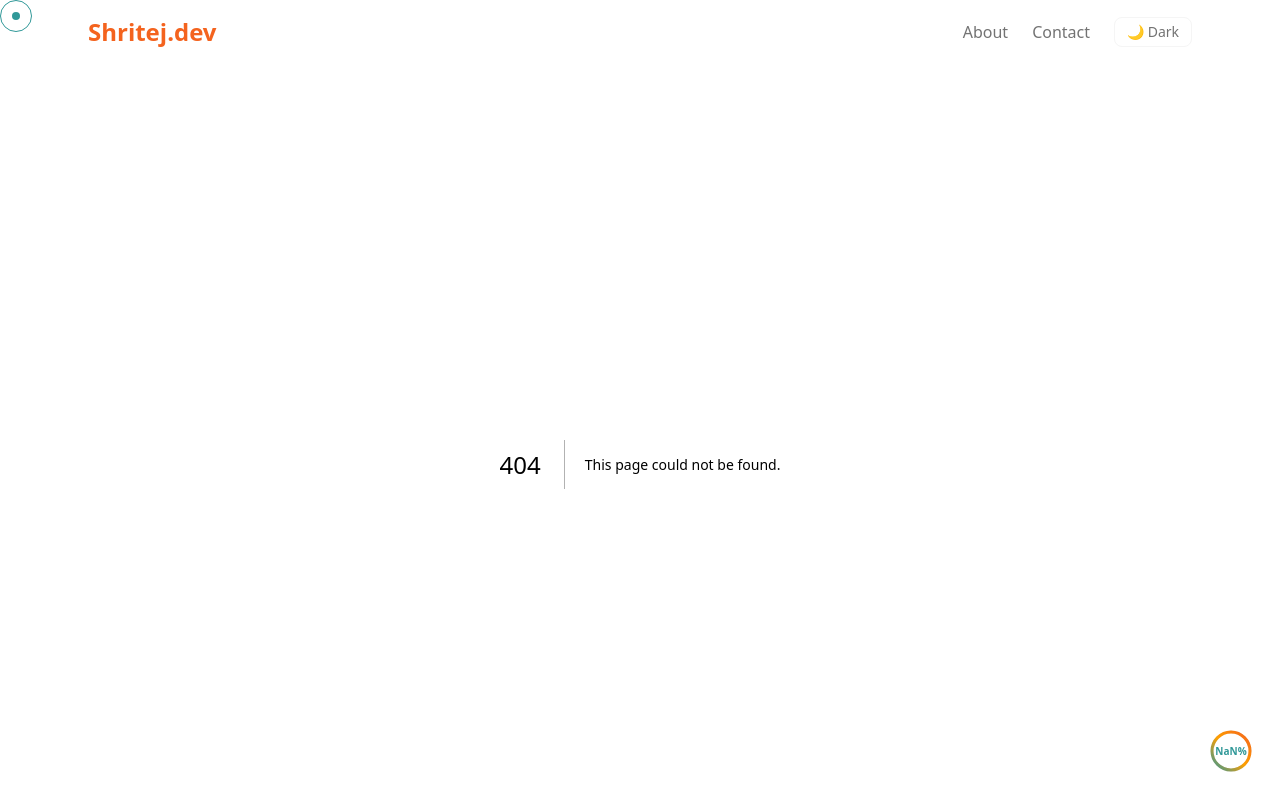
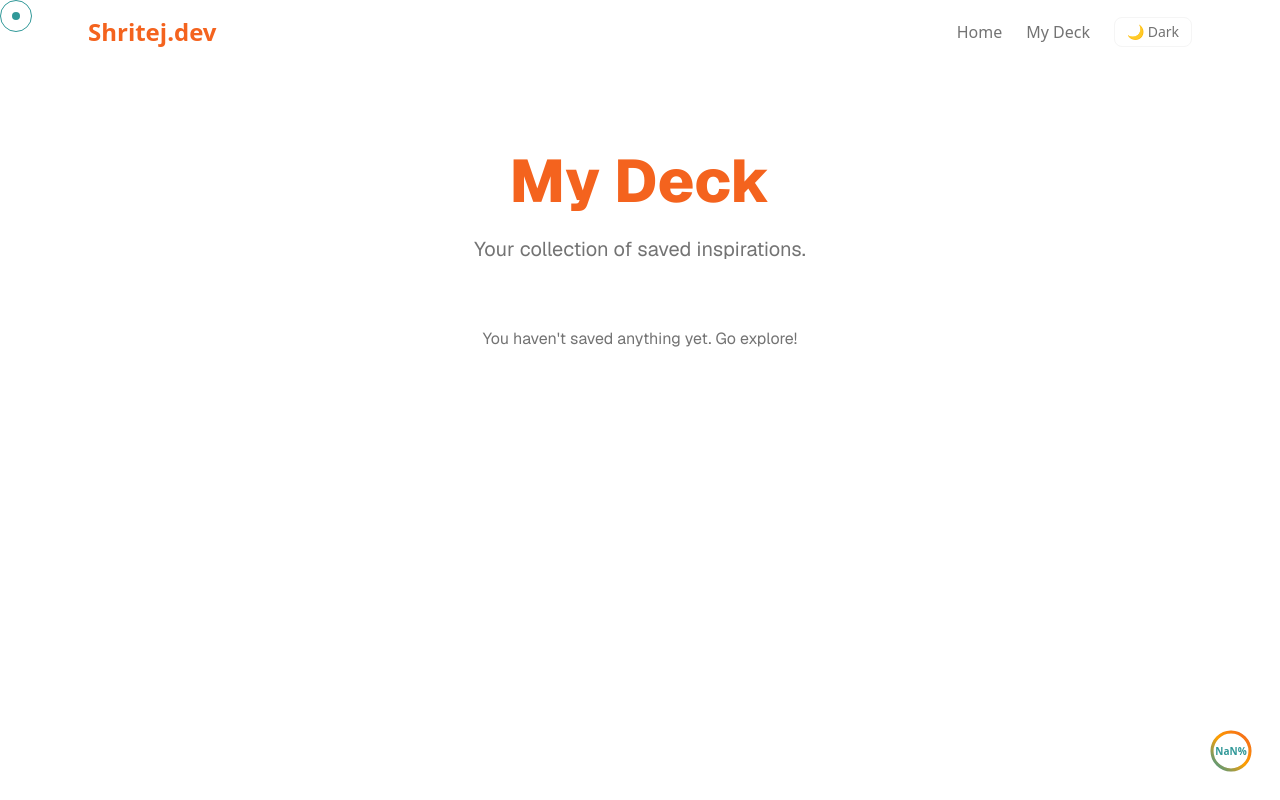
Before and after one commit to Shritej-Reddy/InspoDeck, a Next.js app: page /my-deck in a window 1280 px wide. Before the commit this address had no page. Shown: the top 800 px of the page. Built offline with nearby package versions, Linux system fonts and the light colour scheme.

Commit message:
navbar changes

```diff
--- /dev/null
+++ b/src/app/my-deck/page.tsx
@@ -0,0 +1,57 @@
+'use client';
+
+import { useEffect, useState } from 'react';
+import { inspirations as allInspo, Inspiration } from '@/lib/data';
+import InspirationCard from '@/components/InspirationCard';
+import InspoModal from '@/components/InspoModal';
+import { useSavedInspirations } from '@/hooks/useSavedInspirations';
+
+export default function MyDeckPage() {
+  const [selected, setSelected] = useState<Inspiration | null>(null);
+  const [mounted, setMounted] = useState(false);
+
+  const { savedIds, toggleSave, isSaved } = useSavedInspirations();
+
+  useEffect(() => {
+    setMounted(true);
+  }, []);
+
+  if (!mounted) return null;
+
+  const savedItems = allInspo.filter((item) => savedIds.includes(item.id));
+
+  return (
+    <main className="min-h-screen bg-background text-foreground font-sans px-4 sm:px-6 md:px-16 py-20 space-y-16 max-w-6xl mx-auto">
+      <section className="text-center space-y-4">
+        <h1 className="text-4xl md:text-6xl font-extrabold leading-tight">
+          <span className="text-[#F4631E]">My Deck</span>
+        </h1>
+        <p className="text-muted-foreground text-lg md:text-xl max-w-2xl mx-auto">
+          Your collection of saved inspirations.
+        </p>
+      </section>
+
+      <section>
+        {savedItems.length > 0 ? (
+          <div className="grid grid-cols-1 sm:grid-cols-2 md:grid-cols-3 gap-6">
+            {savedItems.map((item) => (
+              <InspirationCard
+                key={item.id}
+                item={item}
+                onClick={() => setSelected(item)}
+                toggleSave={toggleSave}
+                isSaved={isSaved(item.id)}
+              />
+            ))}
+          </div>
+        ) : (
+          <p className="text-center text-muted-foreground mt-10">
+            You haven&apos;t saved anything yet. Go explore!
+          </p>
+        )}
+      </section>
+
+      <InspoModal open={!!selected} onClose={() => setSelected(null)} item={selected} />
+    </main>
+  );
+}
--- a/src/components/MobileNav.tsx
+++ b/src/components/MobileNav.tsx
@@ -24,10 +24,16 @@ export default function MobileNav() {
 
       {/* Fullscreen Overlay */}
       {open && (
-        <div className="fixed inset-0 z-[9998] bg-background text-foreground flex flex-col items-center justify-center gap-8 text-xl">
-          <Link href="/" onClick={closeMenu}>Home</Link>
-          <Link href="/about" onClick={closeMenu}>About</Link>
-          <Link href="/contact" onClick={closeMenu}>Contact</Link>
+        <div className="fixed inset-0 z-[9998] bg-background text-foreground flex flex-col items-center justify-center gap-8 text-xl transition-all">
+          <Link href="/" onClick={closeMenu} className="hover:text-[#F4631E] transition">
+            Home
+          </Link>
+          <Link href="/my-deck" onClick={closeMenu} className="hover:text-[#F4631E] transition">
+            My Deck
+          </Link>
+          <Link href="/contact" onClick={closeMenu} className="hover:text-[#F4631E] transition">
+            Contact
+          </Link>
           <ThemeToggle />
         </div>
       )}
--- a/src/components/Navbar.tsx
+++ b/src/components/Navbar.tsx
@@ -12,11 +12,11 @@ export default function Navbar() {
 
       {/* Desktop Links */}
       <nav className="hidden md:flex gap-6 items-center text-muted-foreground">
-        <Link href="/about" className="hover:text-foreground transition">
-          About
+        <Link href="/" className="hover:text-foreground transition">
+          Home
         </Link>
-        <Link href="/contact" className="hover:text-foreground transition">
-          Contact
+        <Link href="/my-deck" className="hover:text-foreground transition">
+          My Deck
         </Link>
         <ThemeToggle />
       </nav>
```
